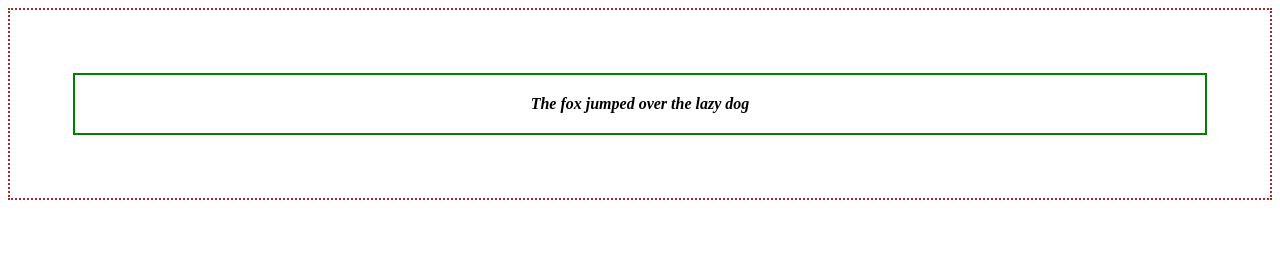
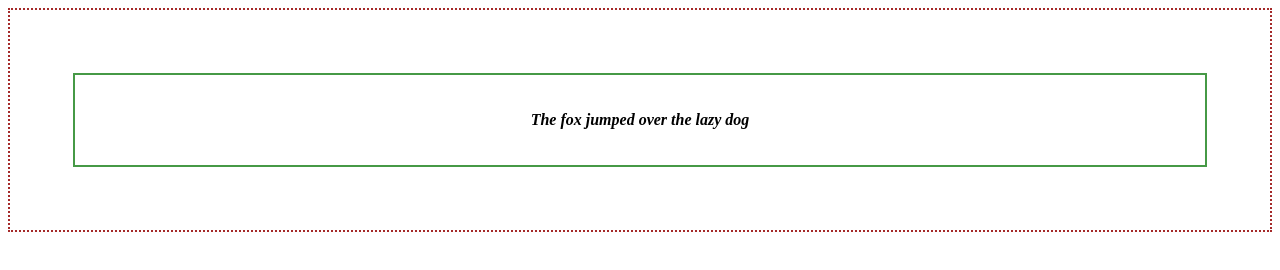
Before and after one commit to berissamuyizere/CSS-BOX-Model, a plain HTML site: page index.html in a window 1280 px wide. Drawn offline with Linux system fonts and the light colour scheme.

Commit message:
a readme

```diff
--- a/index.html
+++ b/index.html
@@ -9,7 +9,7 @@
 <body>
     <div class="container">
         <div class="inner-container">
-            <label>The fox jumped over the lazy dog</label>
+            <p>The fox jumped over the lazy dog</p>
         </div>
     </div>
 </body>
--- a/styles.css
+++ b/styles.css
@@ -1,7 +1,7 @@
 .inner-container{
     padding: 20px;
     margin: 5%;
-    border: solid 2px green;
+    border: solid 2px rgb(70, 153, 70);
     text-align: center;
 
 }
@@ -10,7 +10,7 @@
 
 }
 
-label{
+p{
     font-style: italic;
     font-weight: bold;
 }
```
